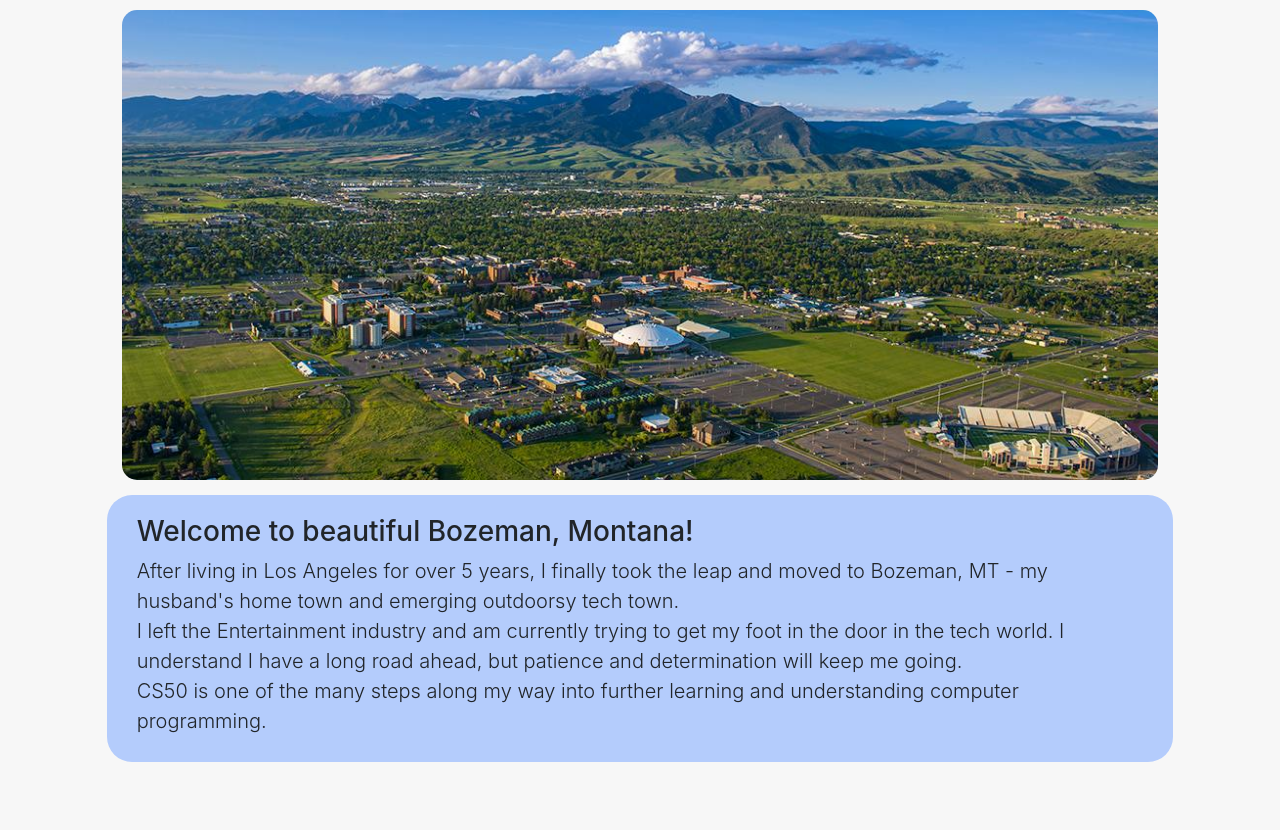
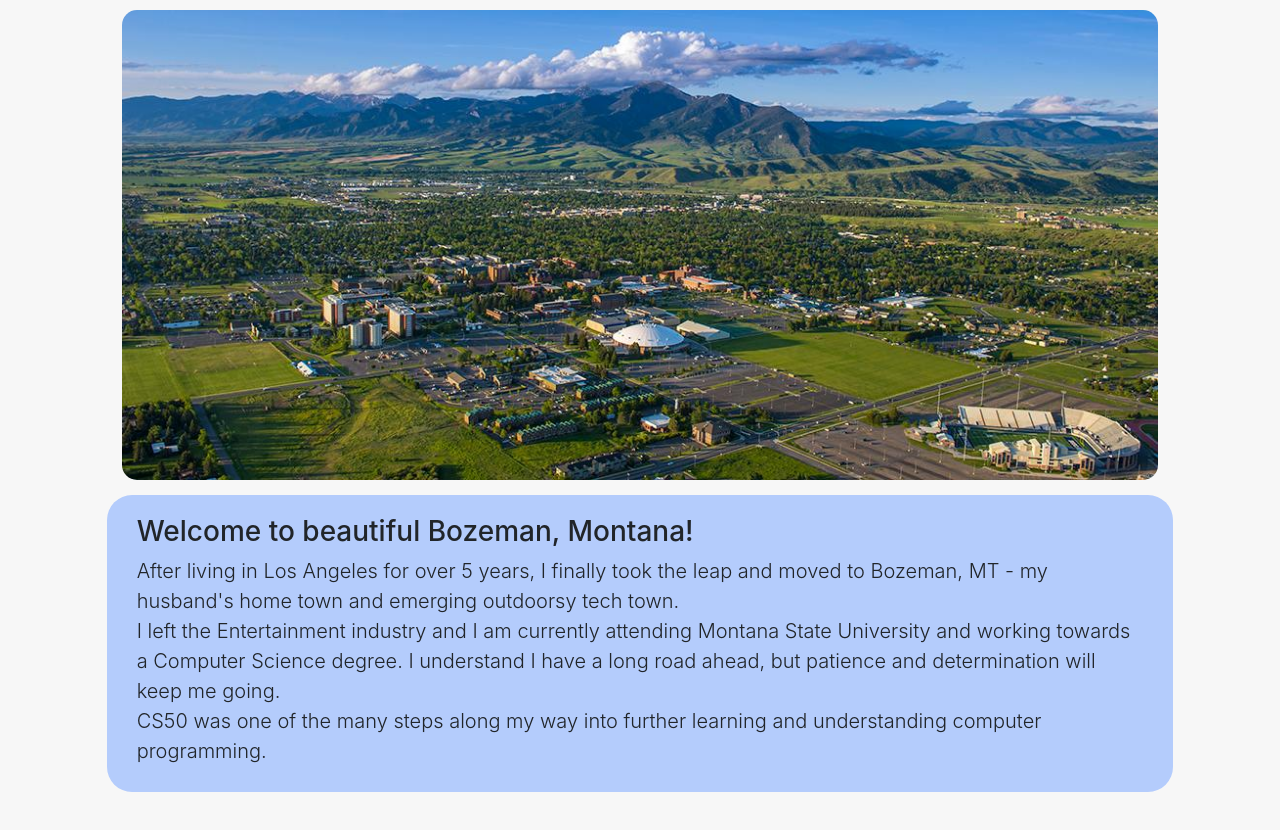
Before and after one commit to poncem91/cs50-homepage, a plain HTML site: page now.html in a window 1280 px wide. Shown: the part 200-1030 px from the top of the page. Before the commit the page ends 1002 px from the top, so only its background shows below. Drawn offline with nearby package versions, Linux system fonts and the light colour scheme.

Commit message:
Update now.html

```diff
--- a/now.html
+++ b/now.html
@@ -57,9 +57,9 @@
                     <p>
                         After living in Los Angeles for over 5 years, I finally took the leap and moved to Bozeman, MT - my husband's home town and emerging outdoorsy tech town.
                         <br>
-                        I left the Entertainment industry and am currently trying to get my foot in the door in the tech world. I understand I have a long road ahead, but patience and determination will keep me going.
+                        I left the Entertainment industry and I am currently attending Montana State University and working towards a Computer Science degree. I understand I have a long road ahead, but patience and determination will keep me going.
                         <br>
-                        CS50 is one of the many steps along my way into further learning and understanding computer programming.
+                        CS50 was one of the many steps along my way into further learning and understanding computer programming.
                     </p>
                 </div>
                 <div class="col-md-1"></div>
```
